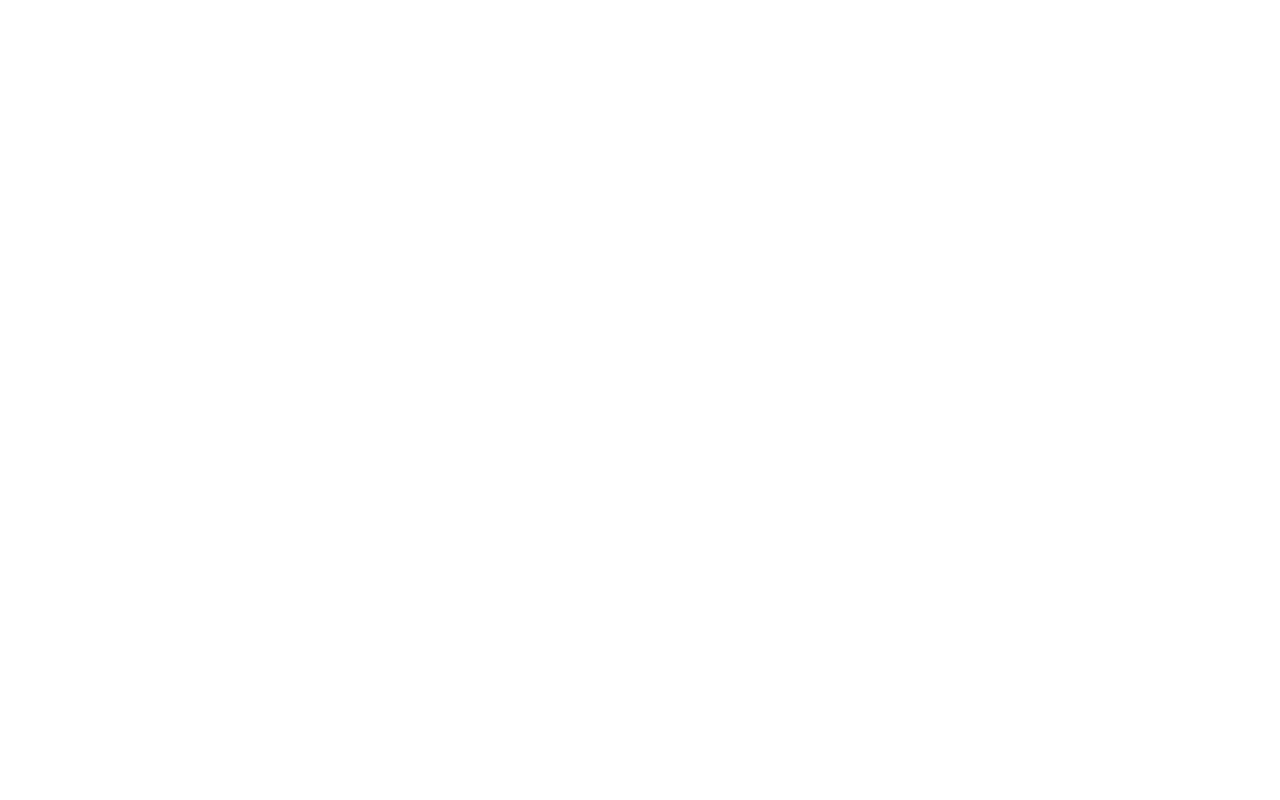
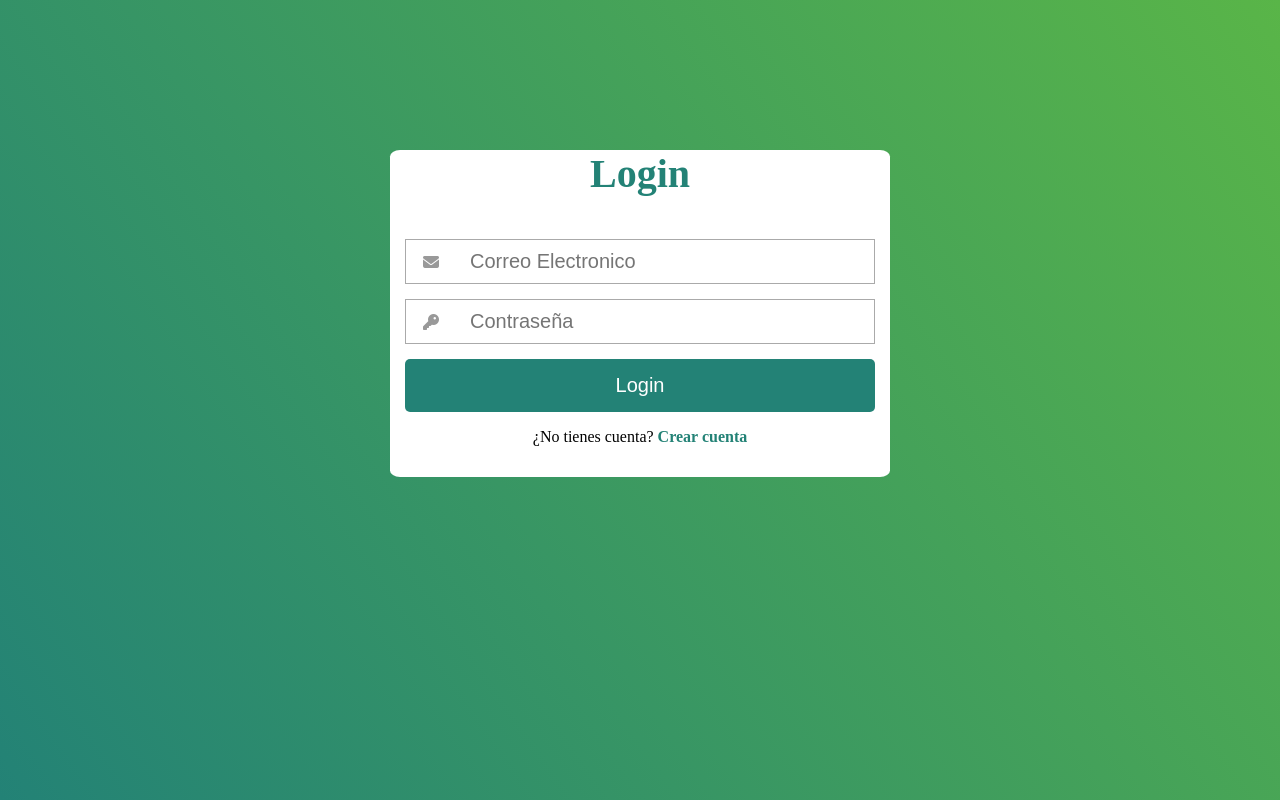
Before and after one commit to PennywiseCode/ControlHorario, a plain HTML site: page LoginVista.html in a window 1280 px wide. Drawn offline with Linux system fonts and the light colour scheme.

Commit message:
UX registro y login

```diff
--- a/Estilos.css
+++ b/Estilos.css
@@ -4,6 +4,10 @@ body{
     height: 100%;
     margin: 0;
     background-attachment: fixed;
+}
+
+* {
+    box-sizing: border-box;
 }
 
 .contenedor{
@@ -47,7 +51,8 @@ input[type="password"]{
     color: #fff;
     font-size: 20px;
     background: rgb(35, 130, 118);
-    padding: 15px;
+    padding: 15px 20px;
+    border-radius: 5px;
     cursor: pointer;
 }
 
@@ -61,4 +66,21 @@ p{
 
 .link{
     text-decoration: none;
+    color: rgb(35, 130, 118);
+    font-weight: 600;
 }
+
+.link:hover{
+    color: rgb(89, 181, 72);
+}
+
+@media(min-width:768px){
+
+    .formulario{
+        margin: auto;
+        width: 500px;
+        margin-top: 150px;
+        border-radius: 2%;
+    }
+
+}
--- a/LoginVista.html
+++ b/LoginVista.html
@@ -4,9 +4,34 @@
     <meta charset="UTF-8">
     <meta http-equiv="X-UA-Compatible" content="IE=edge">
     <meta name="viewport" content="width=device-width, initial-scale=1.0">
+    <link rel="stylesheet" href="Estilos.css">
+    <script src="https://kit.fontawesome.com/4c5713c085.js" crossorigin="anonymous"></script>
     <title>Document</title>
 </head>
 <body>
+    <form class="formulario">
+
+        <h1>Login</h1>
+        <div class="contenedor">
+
+            <div class="input-contenedor">
+                <i class="fa-solid fa-envelope icon"></i>
+                <input type="text" placeholder="Correo Electronico" required>
+            </div>
+
+            <div class="input-contenedor">
+                <i class="fa-solid fa-key icon"></i>
+                <input type="password" placeholder="Contraseña" required>
+            </div>
+
+            <input type="submit" value="Login" class="button">
+
+            <p>¿No tienes cuenta? <a class="link" href="RegistrarVista.html">Crear cuenta</a></p>
+
+        </div>
+
+    </form>
+
 
 </body>
 </html>
```
Also changed, not shown: RegistrarVista.html (+3 -3 lines).
